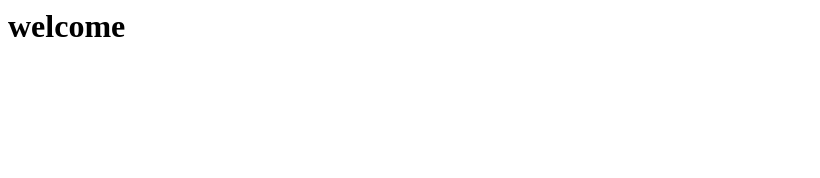
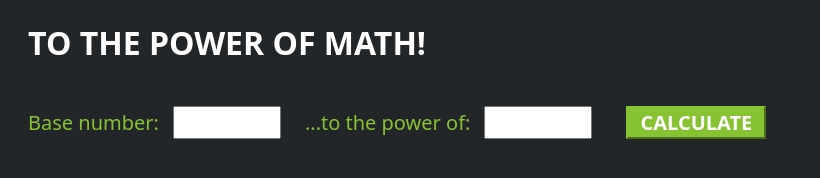
Before and after one commit to honeypvt/amplify, a plain HTML site: page index.html in a window 1280 px wide. Shown: the whole page, without its empty margins (0-820 px from the left). Drawn offline with Linux system fonts and the light colour scheme.

Commit message:
Update index.html

```diff
--- a/index.html
+++ b/index.html
@@ -1 +1,78 @@
-<h1>welcome</h1>
+<!DOCTYPE html>
+<html>
+<head>
+    <meta charset="UTF-8">
+    <title>To the Power of Math!</title>
+    <!-- Styling for the client UI -->
+    <style>
+    h1 {
+        color: #FFFFFF;
+        font-family: system-ui;
+		margin-left: 20px;
+        }
+	body {
+        background-color: #222629;
+        }
+    label {
+        color: #86C232;
+        font-family: system-ui;
+        font-size: 20px;
+        margin-left: 20px;
+		margin-top: 20px;
+        }
+     button {
+        background-color: #86C232;
+		border-color: #86C232;
+		color: #FFFFFF;
+        font-family: system-ui;
+        font-size: 20px;
+		font-weight: bold;
+        margin-left: 30px;
+		margin-top: 20px;
+		width: 140px;
+        }
+	 input {
+        color: #222629;
+        font-family: system-ui;
+        font-size: 20px;
+        margin-left: 10px;
+		margin-top: 20px;
+		width: 100px;
+        }
+    </style>
+    <script>
+        // callAPI function that takes the base and exponent numbers as parameters
+        var callAPI = (base,exponent)=>{
+            // instantiate a headers object
+            var myHeaders = new Headers();
+            // add content type header to object
+            myHeaders.append("Content-Type", "application/json");
+            // using built in JSON utility package turn object to string and store in a variable
+            var raw = JSON.stringify({"base":base,"exponent":exponent});
+            // create a JSON object with parameters for API call and store in a variable
+            var requestOptions = {
+                method: 'POST',
+                headers: myHeaders,
+                body: raw,
+                redirect: 'follow'
+            };
+            // make API call with parameters and use promises to get response
+            fetch("https://r5zbrmwjt7.execute-api.ap-south-1.amazonaws.com/dev", requestOptions)
+            .then(response => response.text())
+            .then(result => alert(JSON.parse(result).body))
+            .catch(error => console.log('error', error));
+        }
+    </script>
+</head>
+<body>
+    <h1>TO THE POWER OF MATH!</h1>
+	<form>
+        <label>Base number:</label>
+        <input type="text" id="base">
+        <label>...to the power of:</label>
+        <input type="text" id="exponent">
+        <!-- set button onClick method to call function we defined passing input values as parameters -->
+        <button type="button" onclick="callAPI(document.getElementById('base').value,document.getElementById('exponent').value)">CALCULATE</button>
+    </form>
+</body>
+</html>
```
